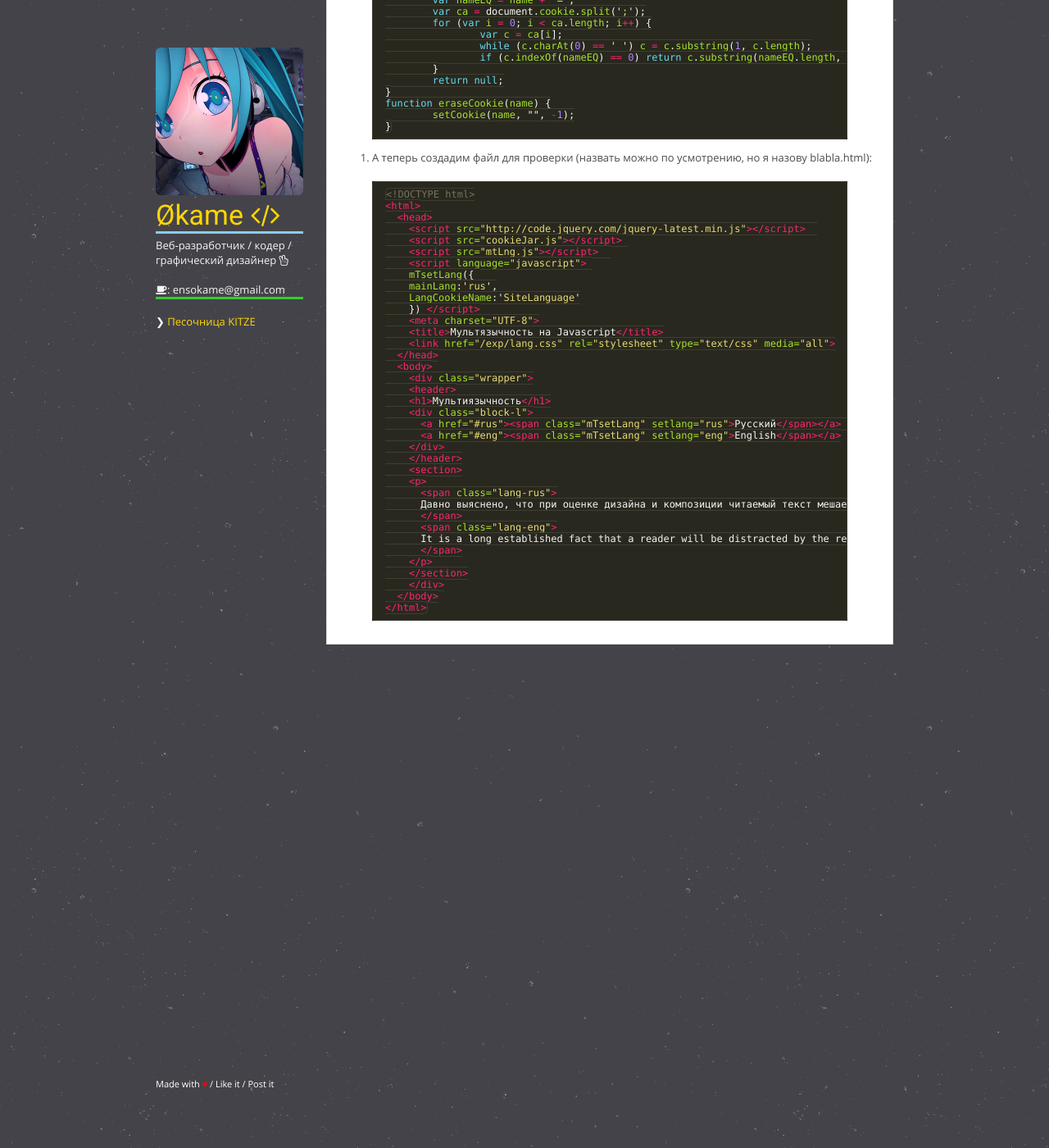
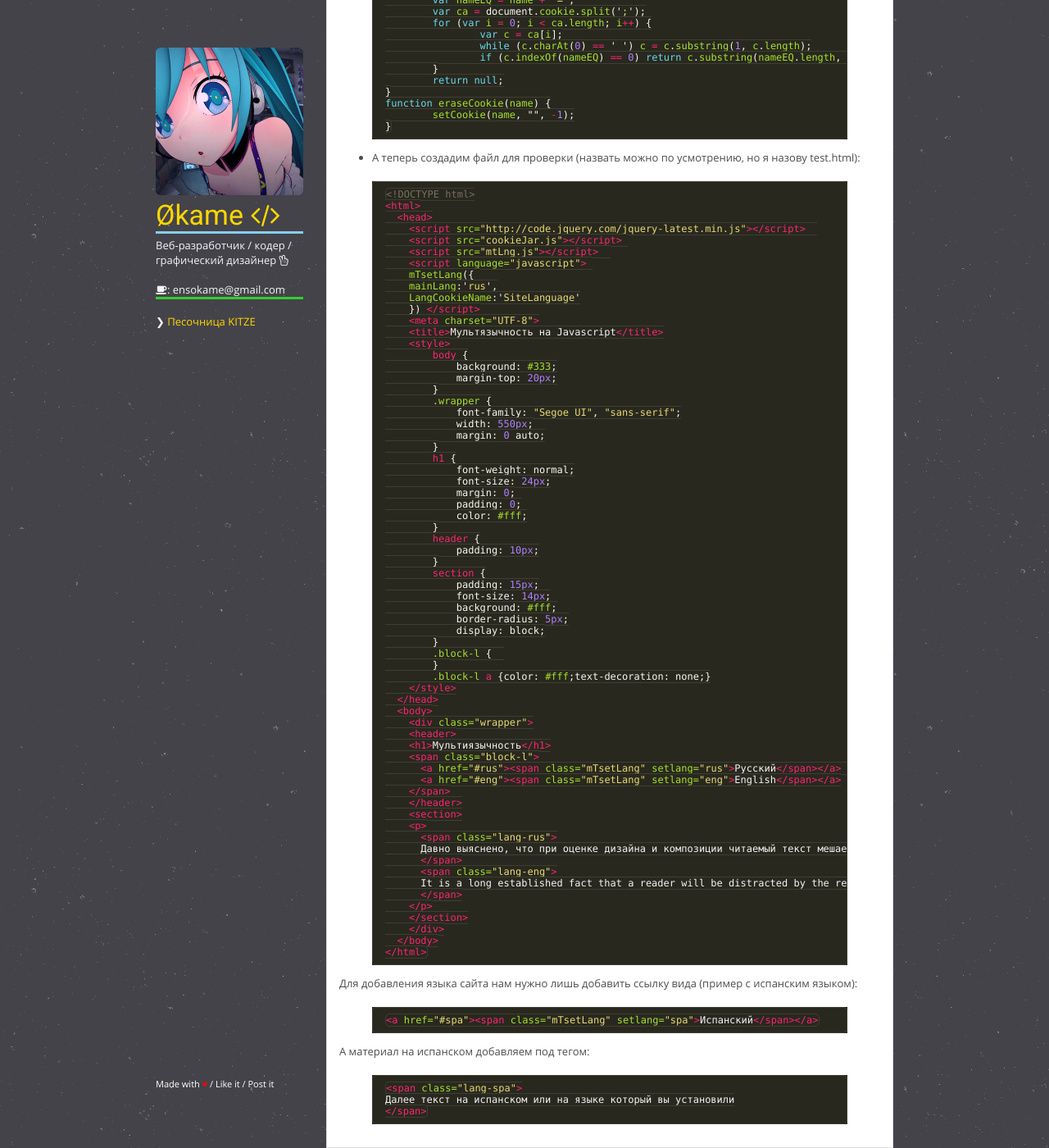
Before and after one commit to IOEnso/ioenso.github.io, a Jekyll site: the page built from _posts/2017-4-10-multilanguage.md, in a window 1280 px wide and 1400 px high, scrolled down 858 px. Shown: the whole window at 82% size. Built offline with Jekyll 4.4.1, drawn with Linux system fonts in a browser that asks for light colours.

Commit message:
Update and rename 2017-04-10-multilanguage.md to 2017-4-10-multilanguage.md

```diff
--- a/_posts/2017-04-10-multilanguage.md
+++ b/_posts/2017-4-10-multilanguage.md
@@ -58,9 +58,8 @@ function eraseCookie(name) {
 	setCookie(name, "", -1);
 }
 {% endhighlight %}
-3. А теперь создадим файл для проверки (назвать можно по усмотрению, но я назову blabla.html):
+* А теперь создадим файл для проверки (назвать можно по усмотрению, но я назову test.html):
 {% highlight html %}
-
 <!DOCTYPE html>
 <html>
   <head>
@@ -74,16 +73,46 @@ function eraseCookie(name) {
     }) </script>
     <meta charset="UTF-8">
     <title>Мультязычность на Javascript</title>
-    <link href="/exp/lang.css" rel="stylesheet" type="text/css" media="all">
+    <style>
+        body {
+            background: #333;
+            margin-top: 20px;
+        }
+        .wrapper {
+            font-family: "Segoe UI", "sans-serif";
+            width: 550px;
+            margin: 0 auto;
+        }
+        h1 {
+            font-weight: normal;
+            font-size: 24px;
+            margin: 0;
+            padding: 0;
+            color: #fff;
+        }
+        header {
+            padding: 10px;
+        }
+        section {
+            padding: 15px;
+            font-size: 14px;
+            background: #fff;
+            border-radius: 5px;
+            display: block;
+        }
+        .block-l {
+        }
+        .block-l a {color: #fff;text-decoration: none;}
+    </style>
   </head>
   <body>
     <div class="wrapper">
     <header>
     <h1>Мультиязычность</h1>
-    <div class="block-l">
+    <span class="block-l">
       <a href="#rus"><span class="mTsetLang" setlang="rus">Русский</span></a>
       <a href="#eng"><span class="mTsetLang" setlang="eng">English</span></a>
-    </div>
+    </span>
     </header>
     <section>
     <p>
@@ -98,4 +127,16 @@ function eraseCookie(name) {
     </div>
   </body>
 </html>
+
 {% endhighlight %}
+
+Для добавления языка сайта нам нужно лишь добавить ссылку вида (пример с испанским языком):
+{% highlight html %}
+<a href="#spa"><span class="mTsetLang" setlang="spa">Испанский</span></a>
+{% endhighlight %}
+А материал на испанском добавляем под тегом:
+{% highlight html %}
+<span class="lang-spa">
+Далее текст на испанском или на языке который вы установили
+</span>
+{% endhighlight %}
```
Also changed, not shown: other parts of _posts/2017-4-10-multilanguage.md (+2 -2 lines).
